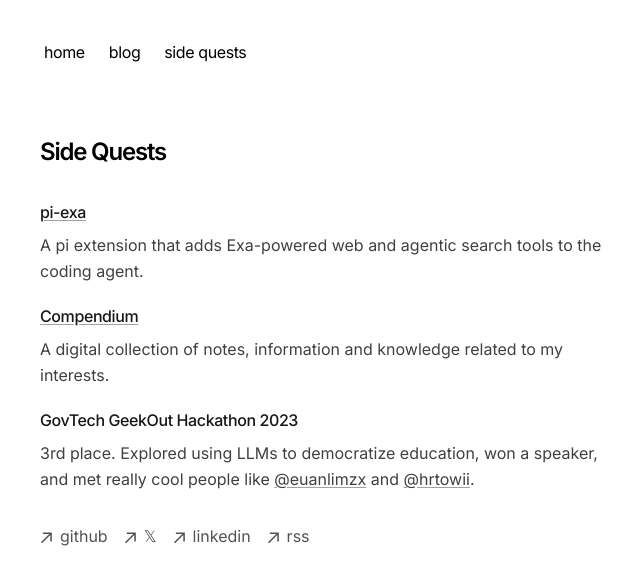
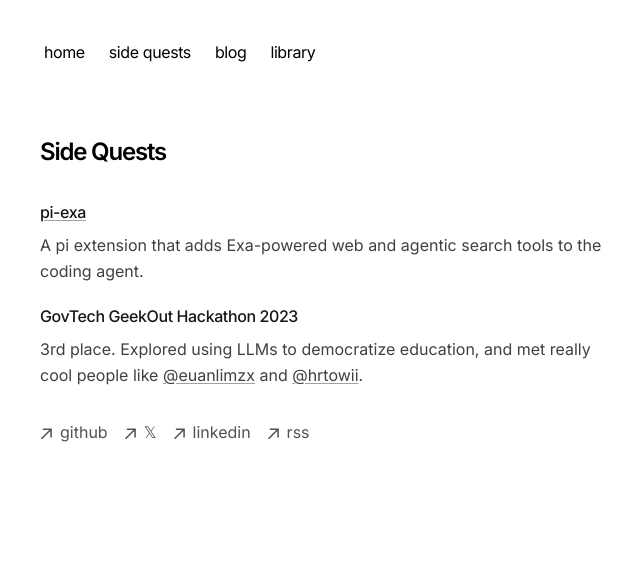
Before and after one commit to junnjiee/website, a Next.js app: page /side-quests in a window 1280 px wide. Shown: the top 584 px of the page, without its empty margins (312-952 px from the left). Built offline with nearby package versions, Linux system fonts and the light colour scheme.

Commit message:
minor changes

```diff
--- a/app/components/experience.tsx
+++ b/app/components/experience.tsx
@@ -11,7 +11,7 @@
 const experiences: ExperienceItem[] = [
   {
     period: "2024 - 2026",
-    title: "Served the Army",
+    title: "Singapore Army",
     organisation: "",
     href: "",
     description:
@@ -53,7 +53,7 @@
   return (
     <div className="mt-10 space-y-6">
       <h2 className="text-sm font-medium uppercase tracking-wider text-neutral-500 dark:text-neutral-400">
-        Life so Far
+        Experience
       </h2>
       <div className="space-y-5 border-l border-neutral-200 pl-4 dark:border-neutral-800">
         {experiences.map((experience) => (
--- a/app/components/nav.tsx
+++ b/app/components/nav.tsx
@@ -4,11 +4,14 @@
   '/': {
     name: 'home',
   },
+  '/side-quests': {
+    name: 'side quests',
+  },
   '/blog': {
     name: 'blog',
   },
-  '/side-quests': {
-    name: 'side quests',
+  '/library': {
+    name: 'library',
   },
 }
 
--- a/app/side-quests/page.tsx
+++ b/app/side-quests/page.tsx
@@ -14,17 +14,11 @@
     href: "https://github.com/junnjiee/pi-exa",
   },
   {
-    name: "Compendium",
-    description:
-      "A digital collection of notes, information and knowledge related to my interests.",
-    href: "https://junnjiee-compendium.vercel.app/",
-  },
-  {
     name: "GovTech GeekOut Hackathon 2023",
     description: (
       <>
-        3rd place. Explored using LLMs to democratize education, won a speaker,
-        and met really cool people like{" "}
+        3rd place. Explored using LLMs to democratize education, and met really
+        cool people like{" "}
         <a
           href="https://github.com/euanlimzx"
           target="_blank"
```
Also changed, not shown: app/icon.png (added).
